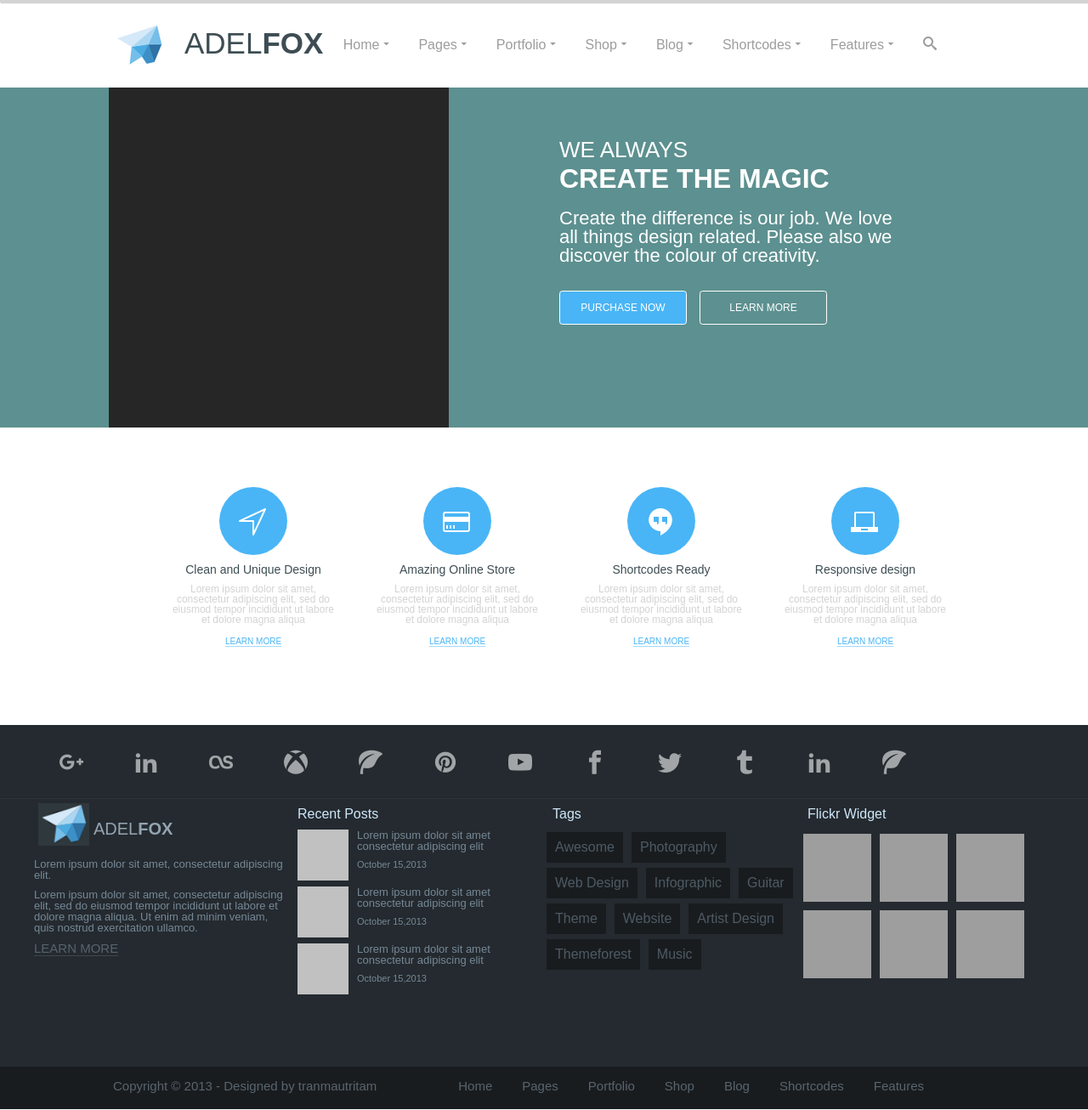
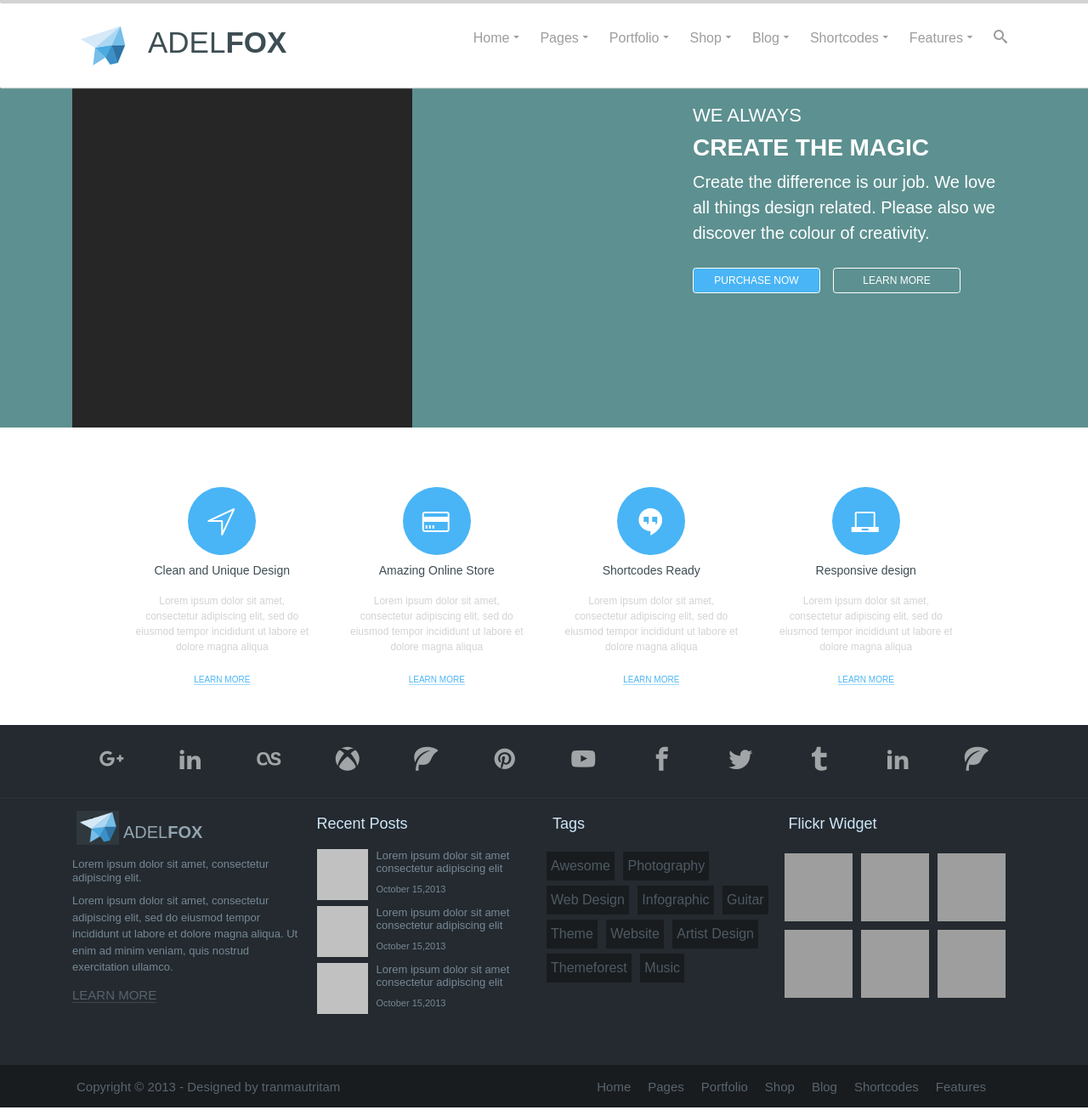
Before and after one commit to svetlanatatum/adelfox, a plain HTML site: page index.html in a window 1280 px wide. Shown: the part 47-1353 px from the top of the page at 85% size. Drawn offline with nearby package versions, Linux system fonts and the light colour scheme; grey boxes are pictures that could not be loaded; files whose address does not match are found by name.

Commit message:
применила bootstrap container к основным разделам сайта

```diff
--- a/index.html
+++ b/index.html
@@ -4,6 +4,7 @@
     <meta charset="utf-8"/>
     <title>ADELFOX</title>
     <link rel="stylesheet" href="./styles/reset.css"/>
+    <link rel="stylesheet" href="https://stackpath.bootstrapcdn.com/bootstrap/4.1.3/css/bootstrap.min.css" integrity="sha384-MCw98/SFnGE8fJT3GXwEOngsV7Zt27NXFoaoApmYm81iuXoPkFOJwJ8ERdknLPMO" crossorigin="anonymous"/>
     <link rel="stylesheet" href="./styles/style.css"/>
     <link rel="stylesheet" href="./styles/header.css"/>
     <link rel="stylesheet" href="./styles/main.css"/>
@@ -15,11 +16,11 @@
     <link rel="stylesheet" href="./styles/footer-brands.css"/>
     <link rel="stylesheet" href="./styles/footer-middle.css"/>
     <link rel="stylesheet" href="./styles/footer-bottom.css"/>
-
 </head>
 <body>
     <div class="wrapper">
         <header class="header">
+            <div class="container">
                 <ul class="header__menu">
                     <li class="header__menu-item">
                         <span class="icon-mail"></span>
@@ -35,9 +36,10 @@
                     Cart [
                     <span class="cart_badge">0</span> ] item
                 </div>
+            </div>
         </header>
+        <nav class="navbar">
             <div class="container">
-        <nav class="navbar">
                 <div class="navbar_logo">
                     <img class="navbar__logo-pic" src="./styles/logo.png">
                     <div class="navbar_logo-text">ADEL<b>FOX</b></div>
@@ -52,8 +54,10 @@
                     <li class="navbar__menu-item">Features<span class="icon-arrow_drop_down"></span></li>
                     <li class="navbar__menu-item"><span class="icon-search"></span></li>
                 </ul>
+            </div>
         </nav>
         <div class="slider">
+            <div class="container">
                 <div class="slider__block">
                 </div>
                 <div class="slider__article">
@@ -70,7 +74,9 @@
                     </div>
                 </div>
             </div>
+        </div>
         <div class="main">
+            <div class="container">
                 <ul class="main__list">
                     <li class="main__list-item">
                         <div class="main__plaque">
@@ -109,7 +115,7 @@
         </div>
     <footer class="footer">
         <div class="footer__brands">
-            <div class="footer__brands-content">
+            <div class="container">
                 <ul class="footer__brands-list">
                     <li class="footer__brands-item"><span class="icon-google-plus"></span></li>
                     <li class="footer__brands-item"><span class="icon-linkedin2"></span></li>
@@ -127,6 +133,7 @@
             </div>
         </div>
             <div class="footer__middle">
+                <div class="container">
                     <div class="footer__middle-content">
                         <div class="footer-middle-section1">
                             <img class="footer__logo-pic" src="./styles/footer_logo.png">
@@ -184,8 +191,9 @@
                         </div>
                     </div>
                 </div>
-
+            </div>
             <div class="footer__bottom">
+                <div class="container">
                     <div class="footer__bottom-copyright">
                         Copyright &copy; 2013 - Designed by tranmautritam
                     </div>
@@ -200,6 +208,8 @@
                         <li class="footer__bottom-menu-item"></li>
                     </ul>
                 </div>
+            </div>
+        </div>
     </footer>
 </body>
 </html>
--- a/styles/footer-bottom.css
+++ b/styles/footer-bottom.css
@@ -5,7 +5,6 @@
 
 .footer__bottom-copyright {
   margin-top: 10px;
-  margin-left: 10%;
   padding: 5px;
   float: left;
   font-family: Arial, Helvetica, sans-serif;
@@ -17,11 +16,9 @@
   display: flex;
   padding: 5px;
   float: right;
-  margin-right: 10%;
 }
 
 .footer__bottom-menu-item {
-  margin-right: 15px;
   padding: 10px;
   font-family: Arial, Helvetica, sans-serif;
   color: #59656e;
--- a/styles/footer-brands.css
+++ b/styles/footer-brands.css
@@ -2,13 +2,6 @@
   height: 85px;
   background-color: #242a2f;
   border-bottom: 1px solid #1f2529;
-}
-
-.footer__brands-content {
-  width: 1200px;
-  margin: 0 auto;
-  display: flex;
-  flex-wrap: wrap;
 }
 
 .footer__brands-list {
@@ -17,7 +10,8 @@
 }
 
 .footer__brands-item {
-  padding: 30px;
+  width: 9%;
+  padding: 26px;
   text-align: center;
 }
 
--- a/styles/footer-middle.css
+++ b/styles/footer-middle.css
@@ -1,20 +1,17 @@
 .footer__middle {
-  display: flex;
-  position: relative;
   height: 315px;
   background-color: #242a2f;
   border-top: 1px solid #2c363c;
 }
 
 .footer__middle-content {
-  width: 1200px;
-  margin: 0 auto;
   display: flex;
   flex-wrap: wrap;
 }
 
 .footer-middle-section1 {
   width: 25%;
+  padding-top: 10px
 }
 
 .footer-middle-section1-item {
@@ -54,7 +51,7 @@
 }
 
 .footer__logo-text {
-  padding: 25px;
+  padding: 15px;
   font-size: 20px;
   font-family: Arial, Helvetica, sans-serif;
   color: #93a4b1;
@@ -62,6 +59,7 @@
 
 .footer-middle-section2 {
   width: 25%;
+  padding-top: 10px
 }
 
 .footer-middle-section2-list {
@@ -74,6 +72,7 @@
 }
 
 .footer-middle-section2-h2 {
+  font-size: 18px;
   padding: 10px;
   font-family: Arial, Helvetica, sans-serif;
   color: #cfe7fa;
@@ -122,6 +121,7 @@
 
 .footer-middle-section3 {
   width: 25%;
+  padding-top: 10px
 }
 
 .footer-middle-section3__list {
@@ -130,6 +130,7 @@
 
 
 .footer-middle-section3__h2 {
+  font-size: 18px;
   padding: 10px;
   font-family: Arial, Helvetica, sans-serif;
   color: #cfe7fa;
@@ -138,7 +139,7 @@
 .footer-middle-section3__tag {
   display: inline-block;
   margin: 3px;
-  padding: 10px;
+  padding: 5px;
   background-color: #191c1f;
   color: #4e5b64;
   font-family: Arial, Helvetica, sans-serif;
@@ -146,10 +147,12 @@
 
 .footer-middle-section4 {
   width: 25%;
+  padding-top: 10px
 }
 
 
 .footer-middle-section4__h2 {
+  font-size: 18px;
   padding: 10px;
   font-family: Arial, Helvetica, sans-serif;
   color: #cfe7fa;
--- a/styles/header.css
+++ b/styles/header.css
@@ -11,7 +11,6 @@
 
 .header__menu {
   display: flex;
-  margin-left: 10%;
   float: left;
   padding: 5px;
   font-family: Arial, Helvetica, sans-serif;
@@ -25,7 +24,6 @@
 
 .cart {
   display: flex;
-  margin-right: 10%;
   float: right;
   padding: 5px;
   font-size: 15px;
--- a/styles/main.css
+++ b/styles/main.css
@@ -3,14 +3,13 @@
 }
 
 .main__list {
-  margin-left: 10%;
   display: flex;
   padding: 50px;
   font-family: Arial, Helvetica, sans-serif;
 }
 
 .main__list-item {
-  width: 200px;
+  width: 25%;
   padding: 20px;
   text-align: center;
 }
@@ -28,7 +27,6 @@
 .main__article {
   overflow-wrap: break-word;
   color: lightgray;
-  padding-bottom: 10px;
   font-size: 12px;
 }
 
--- a/styles/navbar.css
+++ b/styles/navbar.css
@@ -14,8 +14,6 @@ b {
 
 .navbar__logo-pic {
   display: block;
-  margin-top: 10px;
-  margin-left: 10%;
   padding: 10px;
   float: left;
 }
@@ -23,7 +21,6 @@ b {
 .navbar_logo-text {
   font-size: 35px;
   float: left;
-  margin-top: 20px;
   padding: 10px;
   font-family: Arial, Helvetica, sans-serif;
   color: #3d4d53;
@@ -33,12 +30,9 @@ b {
 .navbar__menu {
   display: flex;
   justify-content: flex-end;
-  padding: 30px;
-  margin-right: 10%;
 }
 
 .navbar__menu-item {
-  margin-right: 10px;
   padding: 10px;
   font-family: Arial, Helvetica, sans-serif;
   color: #9d9d9d;
--- a/styles/slider.css
+++ b/styles/slider.css
@@ -6,10 +6,8 @@
 
 .slider__article {
   float: right;
-  margin-right: 15%;
   width: 400px;
-  padding: 30px;
-  margin-top: 30px;
+  padding: 20px;
   color: white;
   font-family: Arial, Helvetica, sans-serif;
 }
@@ -17,26 +15,21 @@
 .slider__article-h1 {
   text-transform: uppercase;
   font-weight: bold;
-  font-size: 32px;
-
+  font-size: 28px;
 }
 
 .slider__article-h2 {
   text-transform: uppercase;
-  font-size: 26px;
-  padding-bottom: 5px;
+  font-size: 22px;
+
 }
 
 .slider__article-p {
   overflow-wrap: break-word;
-  font-size: 22px;
-  font-weight: thin;
-  padding-top: 20px;
-  padding-bottom: 20px;
+  font-size: 20px;
 }
 
 .slider__block {
-  margin-left: 10%;
   width: 400px;
   height: 400px;
   background-color: #262626;
```
Lines whose indentation alone changed are shown as unchanged.
